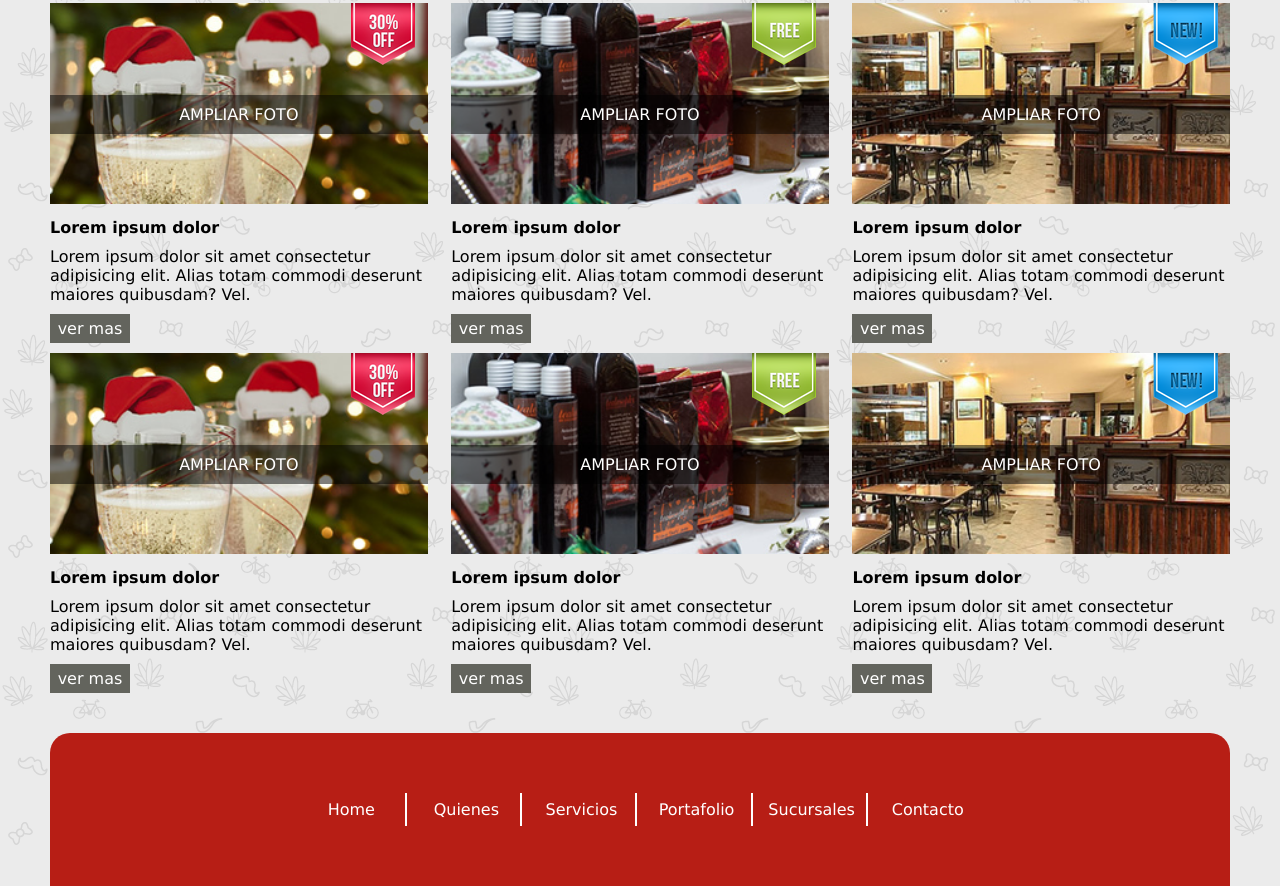
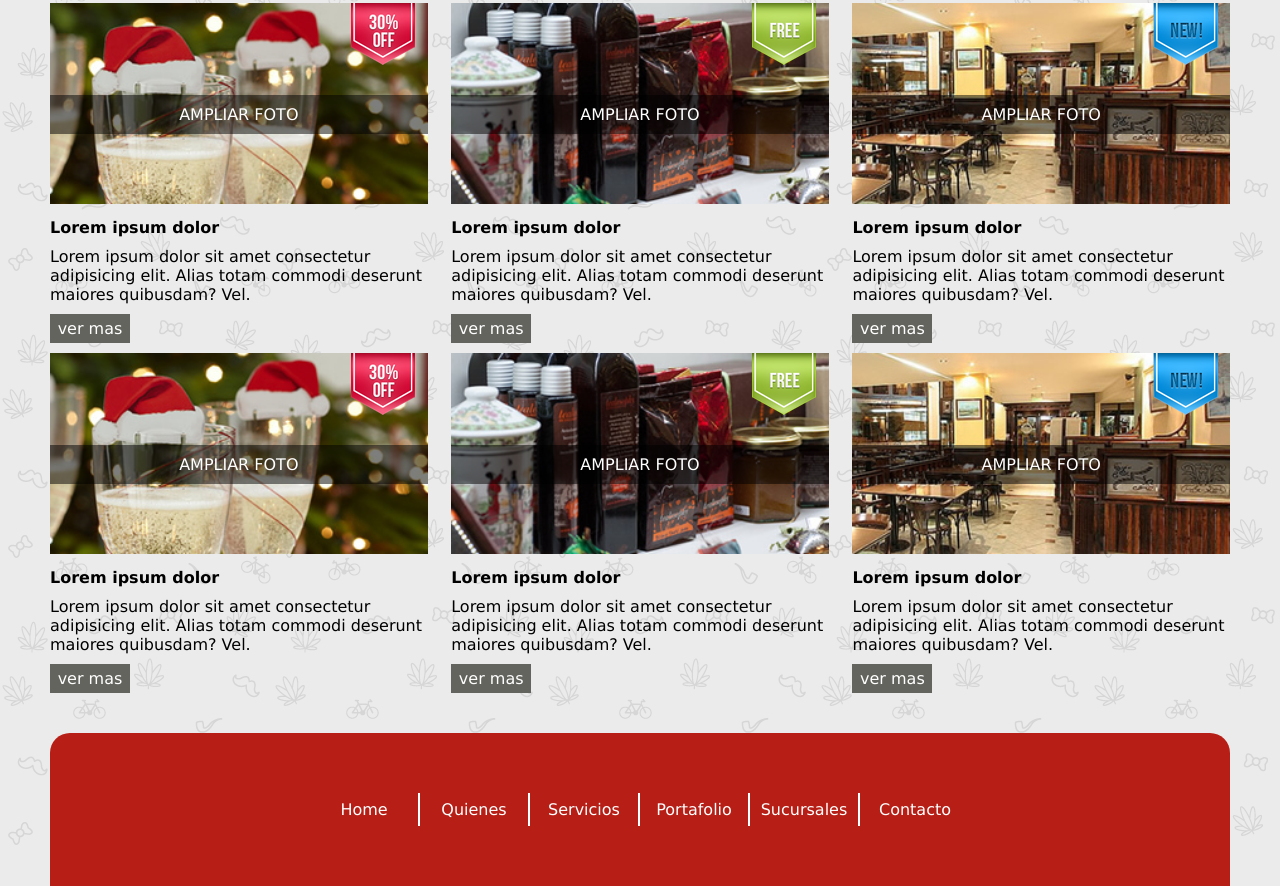
Before and after one commit to DiCerso/kitchening, a website: page views/index.html in a window 1280 px wide. Shown: the part 779-1665 px from the top of the page. Drawn offline with Linux system fonts and the light colour scheme; files that its build step writes are made by us from their sources; files whose address does not match are found by name.

Commit message:
flex footer

```diff
--- a/public/css/footer.css
+++ b/public/css/footer.css
@@ -1,6 +1,17 @@
+
+.footer__menu{
+    background-color: var(--colorRojo);
+    width: 100%;
+}
+
+
+.footer__menu ul{
+    display: flex;
+    flex-direction: column;
+}
+
+
 .footer__menu li{
-    width: 100%;
-    background-color: var(--colorRojo);
     text-align: center;
     text-transform: uppercase;
     padding: 10px 0;
@@ -11,13 +22,18 @@
 @media (min-width: 768px){
 
     .footer__menu{
-        background-color: var(--colorRojo);
-        width: 100%;
         padding: 60px 0;
         text-align: center;
         border-radius: 20px 20px 0 0;
         /*lados: izquierda arriba, derecha arriba, derecha abajo, izquierda abajo */
     }
+
+
+    .footer__menu ul{
+        flex-direction: row;
+        justify-content: center;
+    }
+
 
     .footer__menu li{
         width: 110px;
```
